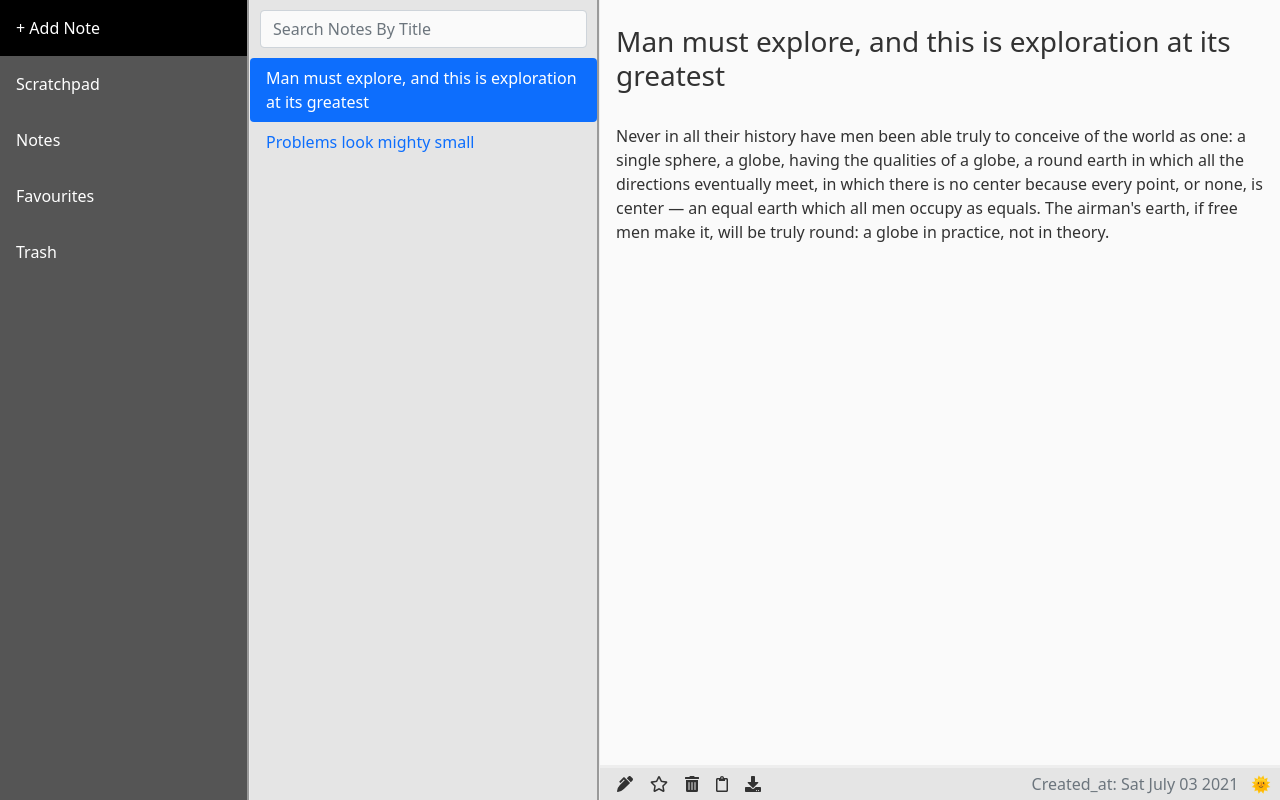
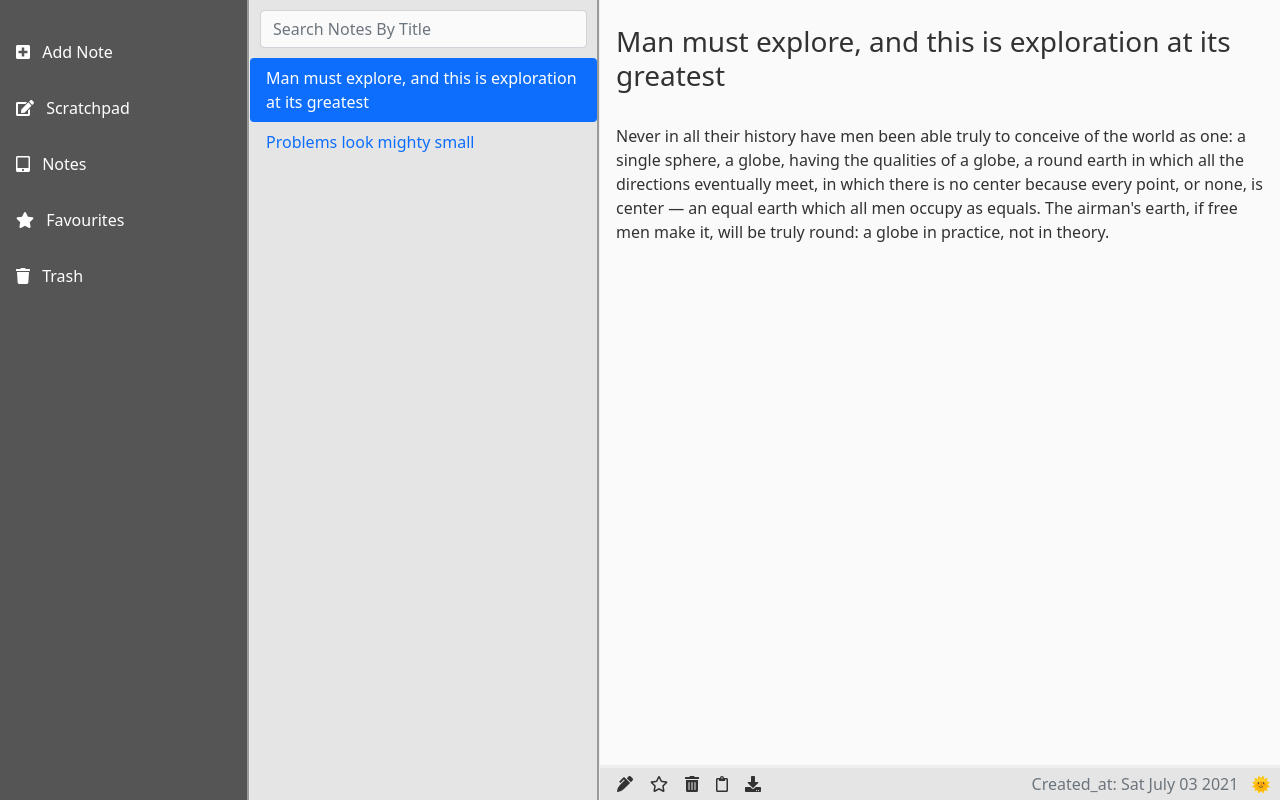
Before and after one commit to SiamAnzir/react-keep-notes, a React (Create React App) app: page / in a window 1280 px wide. Built offline with nearby package versions, Linux system fonts and the light colour scheme.

Commit message:
[Added] FontAwesome icon

```diff
--- a/src/components/Sidebar.js
+++ b/src/components/Sidebar.js
@@ -1,14 +1,17 @@
 import React from "react";
 import {Link} from "react-router-dom";
+import {FontAwesomeIcon} from "@fortawesome/react-fontawesome";
+import {faEdit, faPlusSquare, faStar, faTabletAlt, faTrash} from "@fortawesome/free-solid-svg-icons";
 
 const Sidebar = () => {
     return(
         <div className="sidebar">
-            <Link to="/addNote"> + Add Note</Link>
-            <Link to="/scratchPad">Scratchpad</Link>
-            <Link to="/">Notes</Link>
-            <Link to="/favourites">Favourites</Link>
-            <Link to="/trash">Trash</Link>
+            <br/>
+            <Link to="/addNote"> <FontAwesomeIcon icon={faPlusSquare} style={{ marginRight:".5rem"}}/> Add Note</Link>
+            <Link to="/scratchPad"><FontAwesomeIcon icon={faEdit} style={{ marginRight:".5rem"}}/> Scratchpad</Link>
+            <Link to="/"><FontAwesomeIcon icon={faTabletAlt} style={{ marginRight:".5rem"}}/> Notes</Link>
+            <Link to="/favourites"><FontAwesomeIcon icon={faStar} style={{ marginRight:".5rem"}}/> Favourites</Link>
+            <Link to="/trash"><FontAwesomeIcon icon={faTrash} style={{ marginRight:".5rem"}}/> Trash</Link>
         </div>
 
     )
```
